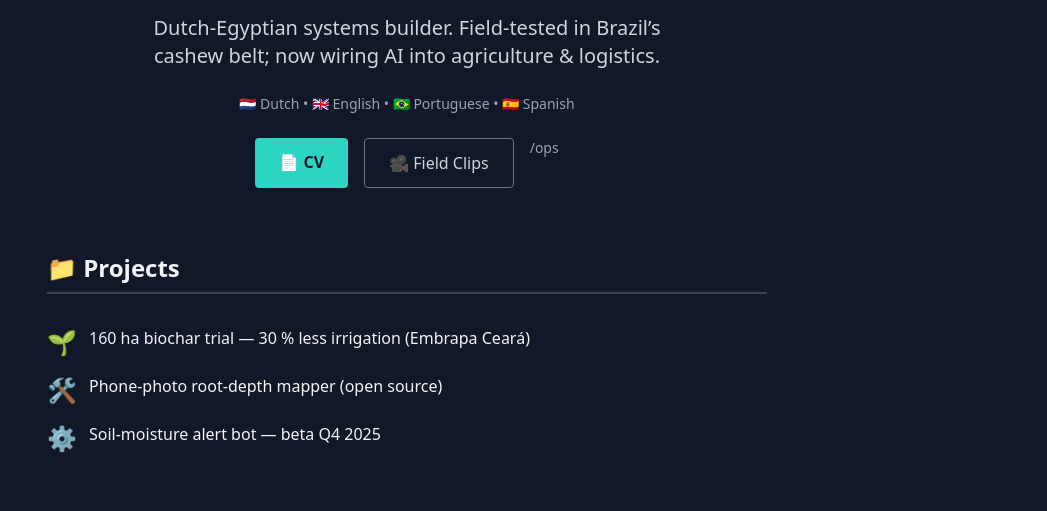
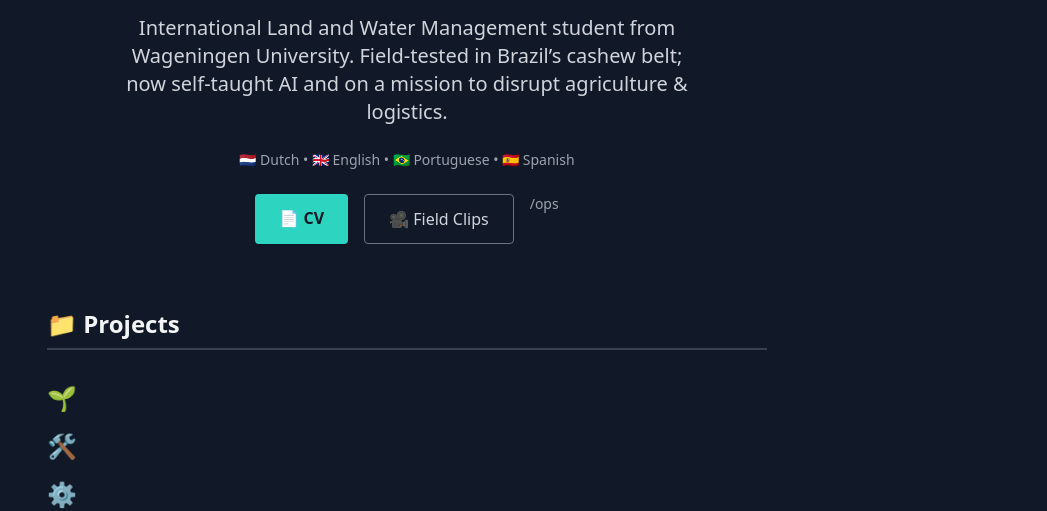
Before and after one commit to Osayino/seragaldinbadr.github.io, a plain HTML site: page index.html in a window 1280 px wide. Shown: the part 298-809 px from the top of the page, without its empty margins (233-1280 px from the left). Drawn offline with nearby package versions, Linux system fonts and the light colour scheme.

Commit message:
Update index.html

```diff
--- a/index.html
+++ b/index.html
@@ -43,8 +43,8 @@
     </h1>
 
     <p class="text-lg md:text-xl max-w-xl mx-auto text-gray-300">
-      Dutch-Egyptian systems builder. Field-tested in Brazil’s cashew belt;
-      now wiring AI into agriculture & logistics.
+      International Land and Water Management student from Wageningen University. Field-tested in Brazil’s cashew belt;
+      now self-taught AI and on a mission to disrupt agriculture & logistics.
     </p>
 
     <!-- language badge -->
@@ -68,21 +68,21 @@
     </div>
   </section>
 
-  <!-- ───── PROJECTS ───── -->
+  <!-- ───── PROJECTS / PAPERS ───── -->
   <section class="space-y-8">
     <h2 class="text-2xl font-bold border-b-2 border-gray-700 pb-2">📁 Projects</h2>
     <ul class="space-y-4">
       <li class="flex gap-3">
         <span class="text-teal-400 text-2xl">🌱</span>
-        <span>160 ha biochar trial — 30 % less irrigation (Embrapa Ceará)</span>
+        <span></span></span>
       </li>
       <li class="flex gap-3">
         <span class="text-teal-400 text-2xl">🛠️</span>
-        <span>Phone-photo root-depth mapper (open source)</span>
+        <span></span>
       </li>
       <li class="flex gap-3">
         <span class="text-teal-400 text-2xl">⚙️</span>
-        <span>Soil-moisture alert bot — beta Q4 2025</span>
+        <span></span>
       </li>
     </ul>
   </section>
```
